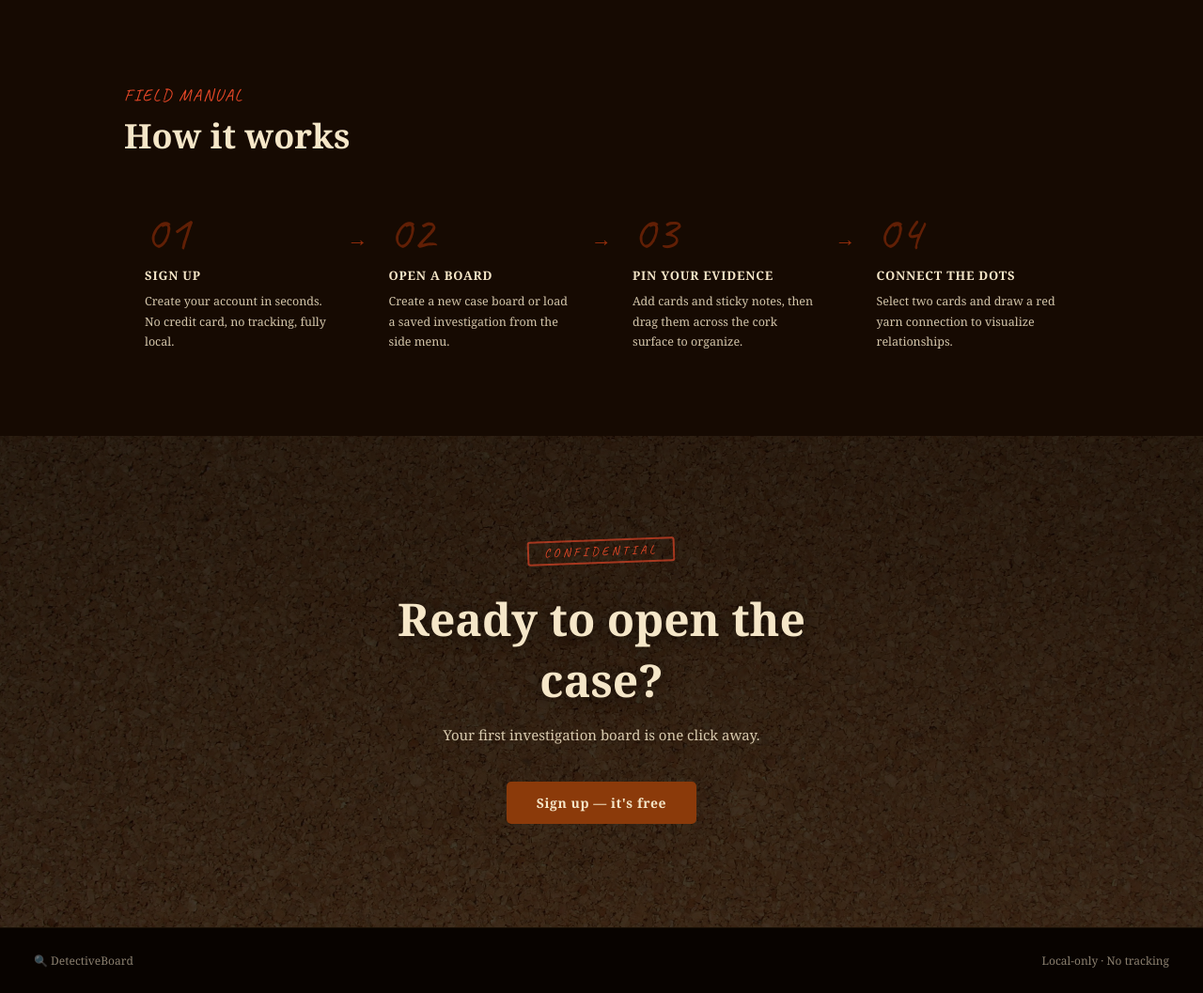
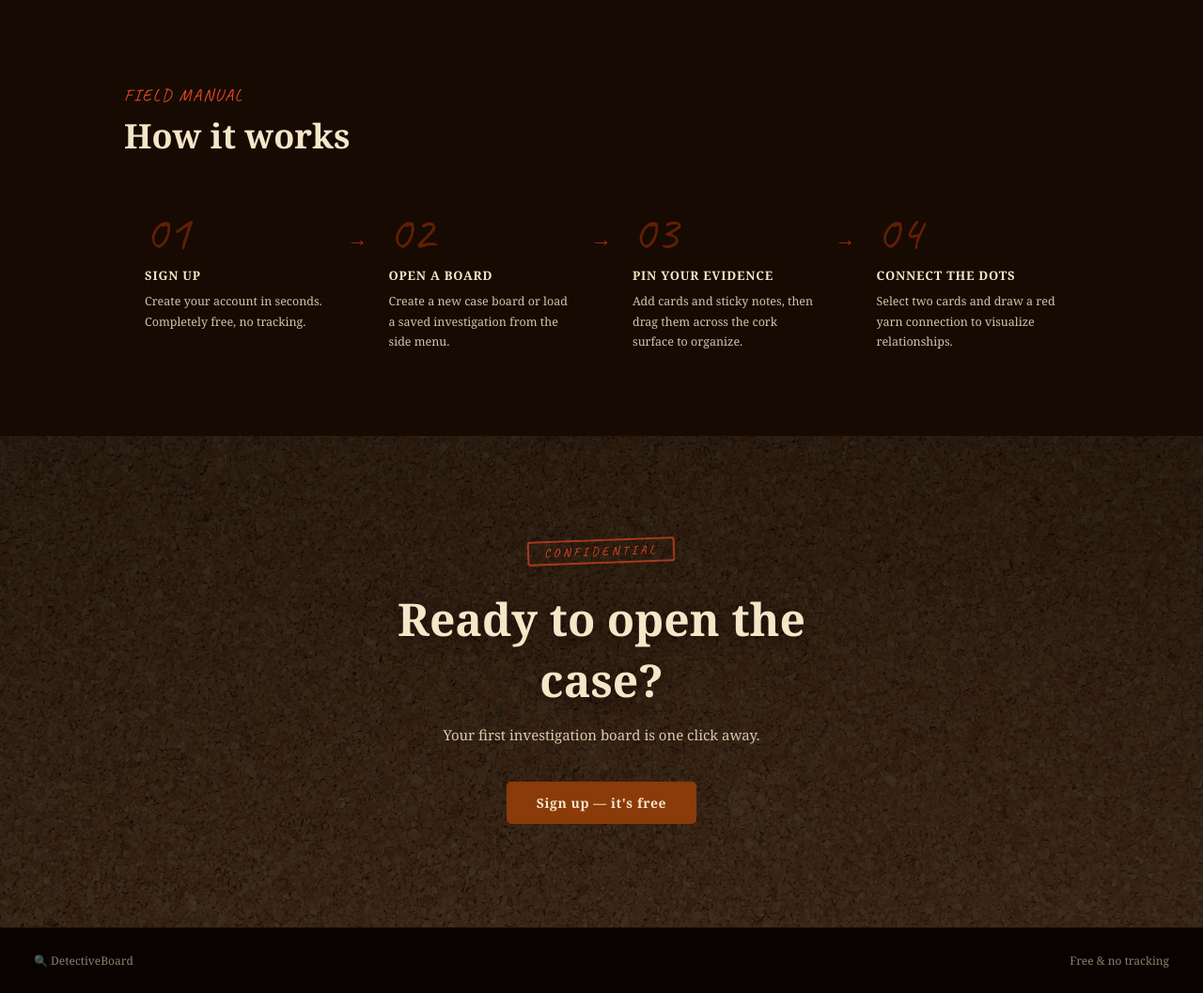
Before and after one commit to mrosati84/DetectiveBoard, a Flask app: page / in a window 1280 px wide. Shown: the part 1495-2552 px from the top of the page at 94% size. Run offline with Flask 3, Linux system fonts and the light colour scheme; some libraries are stand-ins or nearby versions.

Commit message:
change copy

```diff
--- a/templates/home.html
+++ b/templates/home.html
@@ -95,7 +95,7 @@
             <li class="step-item">
                 <span class="step-num">01</span>
                 <h3 class="step-title">Sign up</h3>
-                <p class="step-desc">Create your account in seconds. No credit card, no tracking, fully local.</p>
+                <p class="step-desc">Create your account in seconds. Completely free, no tracking.</p>
             </li>
             <li class="step-sep" aria-hidden="true">&#8594;</li>
             <li class="step-item">
@@ -134,7 +134,7 @@
 <!-- Footer -->
 <footer id="home-footer">
     <span>&#128269; DetectiveBoard</span>
-    <span>Local-only &middot; No tracking</span>
+    <span>Free &amp; no tracking</span>
 </footer>
 
 <!-- Login modal -->
```
